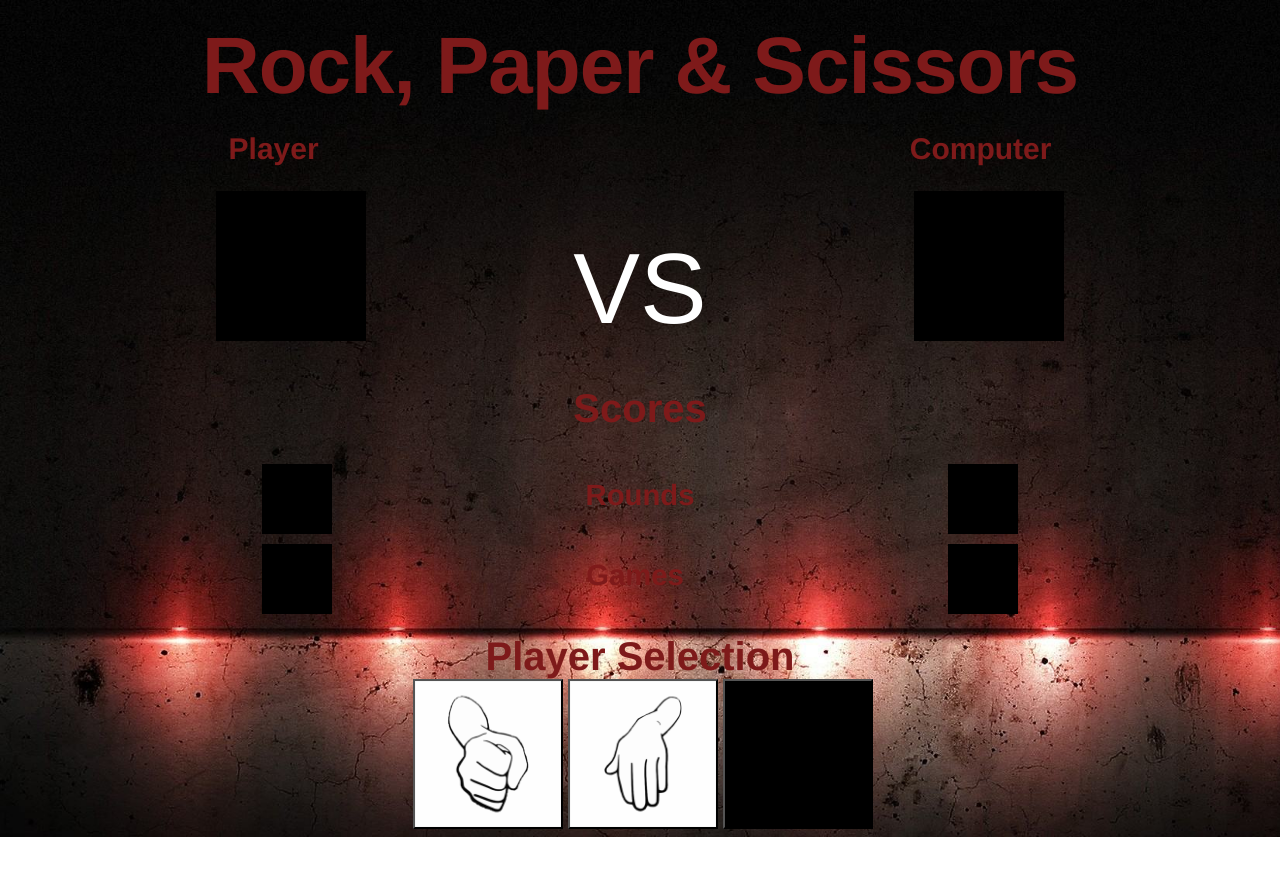
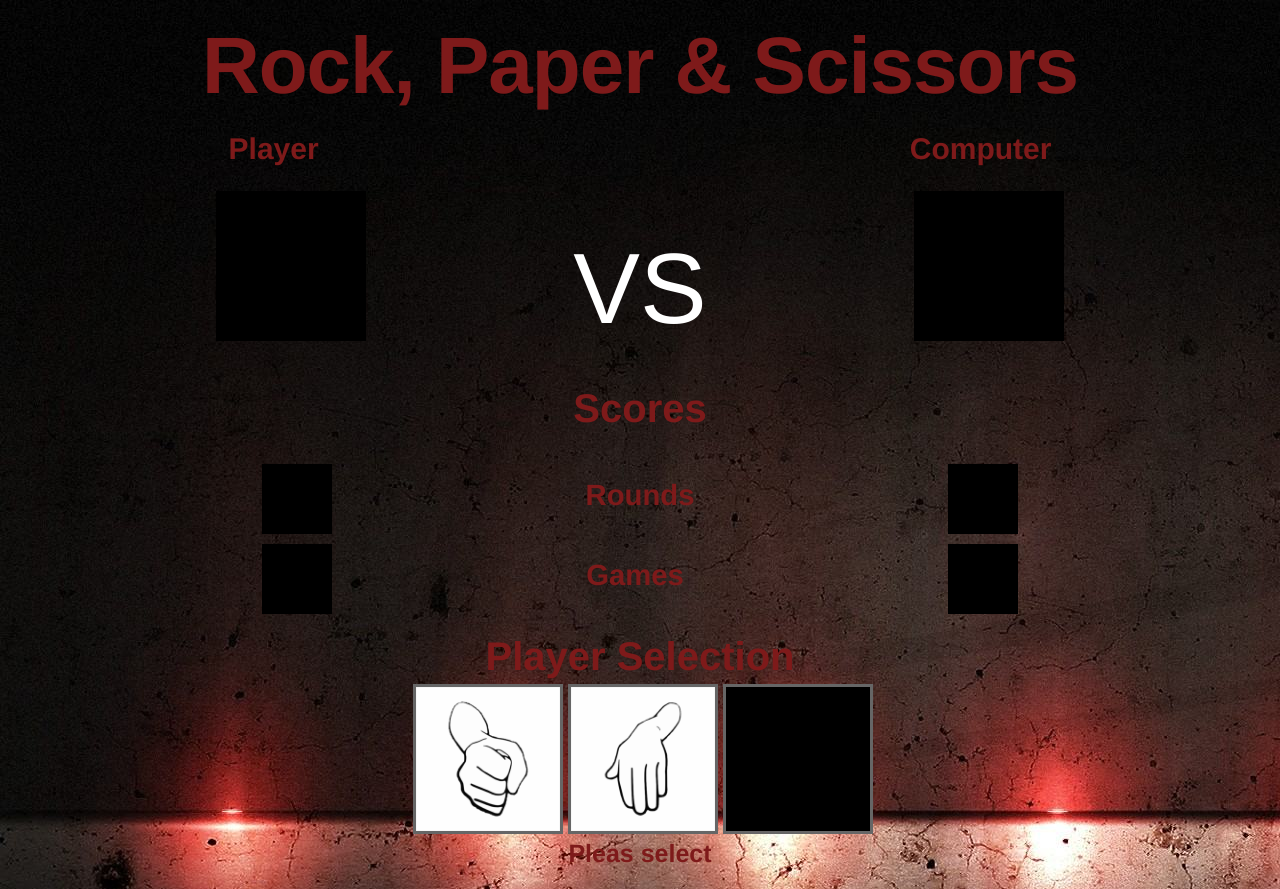
Before and after one commit to billyboy118/rockPaperScissorNew, a plain HTML site: page index.html in a window 1280 px wide. Before the commit the page ends 837 px from the top, so only its background shows below. Drawn offline with Linux system fonts and the light colour scheme.

Commit message:
Final version

```diff
--- a/index.html
+++ b/index.html
@@ -51,6 +51,7 @@
         <button id = "paper" class = "rps"> </button>
         <button id = "scissors" class ="rps"></button>
     </div>
+    <h2 id =select> Pleas select </h2>
 
 
 
--- a/styles.css
+++ b/styles.css
@@ -1,7 +1,7 @@
 body {
     background-image: url("bg.jpg");
-    background-size: cover;
-    background-repeat: no-repeat;
+
+
 
 }
 h1 {
@@ -46,13 +46,13 @@ h1 {
     animation-duration: 15s;
     margin-bottom: 5px;
     margin-top: 5px;
-    margin-left: 52rem;
+    margin-left: 25%;
 }
 
 @keyframes example {
     0%   {background-color:red; left:0px; top:0px;}
-    25%  {background-color:yellow; left:1000px; top:0px;}
-    50%  {background-color:blue; left:200px; top:00px;}
+    25%  {background-color:yellow; left:60%; top:0px;}
+    50%  {background-color:blue; left:0px; top:00px;}
     75%  {background-color:green; left:0px; top:00px;}
     100% {background-color:red; left:0px; top:0px;}
 }
@@ -159,11 +159,11 @@ h1 {
 
 }
 .playerSelection {
-    margin-top: 0px;
+    margin-top: 5px;
     display: flex;
     justify-content: center;
     font-family: 'Helvetica Neue', sans-serif;
-    font-size: 20px;
+    font-size: 25px;
 }
 .rps {
     margin-left: 5px;
@@ -175,13 +175,8 @@ h1 {
     color: white;
     text-align: center;
     line-height: 150px;
-    border-image-width: 20px;
+    border: 3px solid #666;
 
-    /*border: 2px solid #dadada;
-    border-radius: 7px;
-    outline: none;
-    border-color: #9ecaed;
-    box-shadow: 0 0 10px #9ecaed;*/
 }
 #rock {
     background-image: url("rock-md.png");
@@ -198,3 +193,11 @@ h1 {
     background-size: 100%;
     background-repeat: no-repeat;
 }
+#select {
+    margin-top: 5px;
+    display: flex;
+    justify-content: center;
+    font-family: 'Helvetica Neue', sans-serif;
+    font-size: 25px;
+    color: rgb(126, 26, 26);
+}
```
